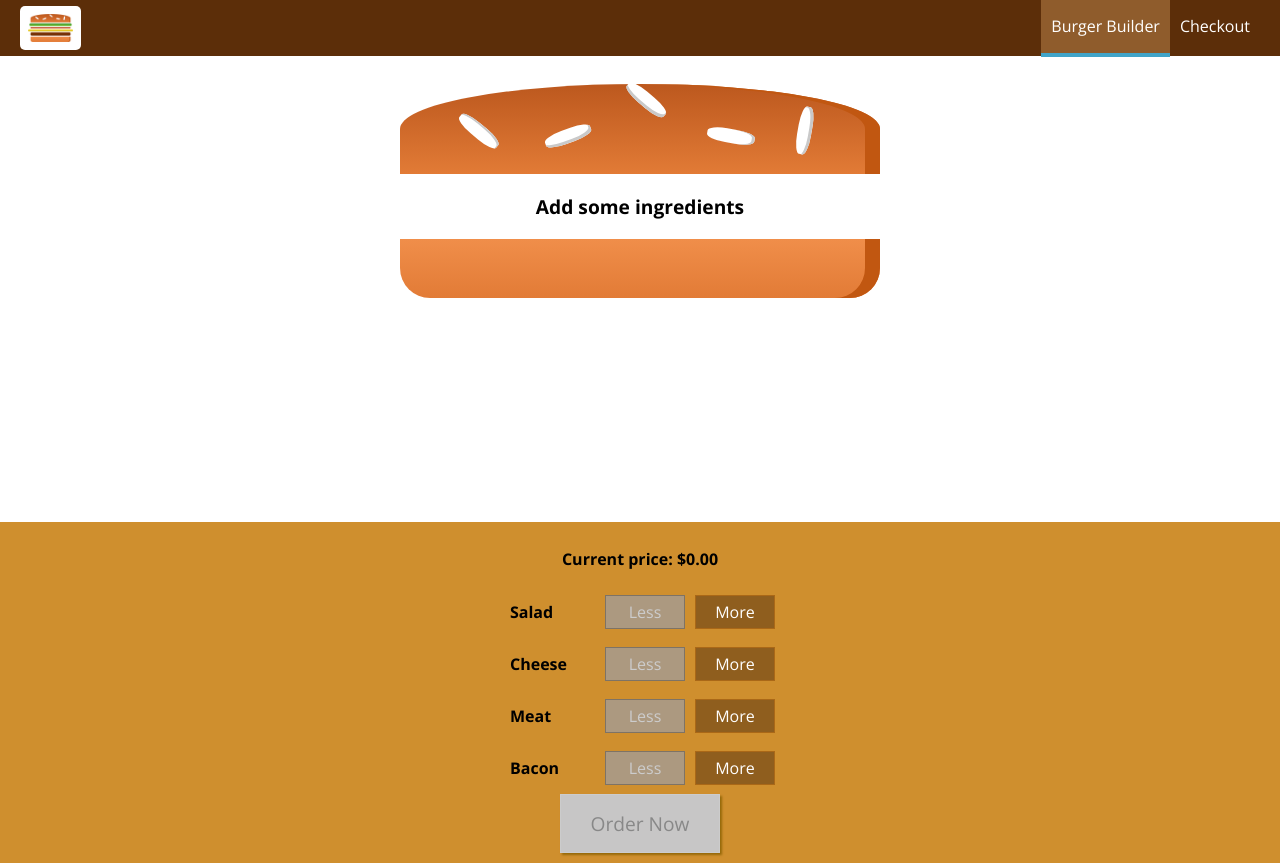
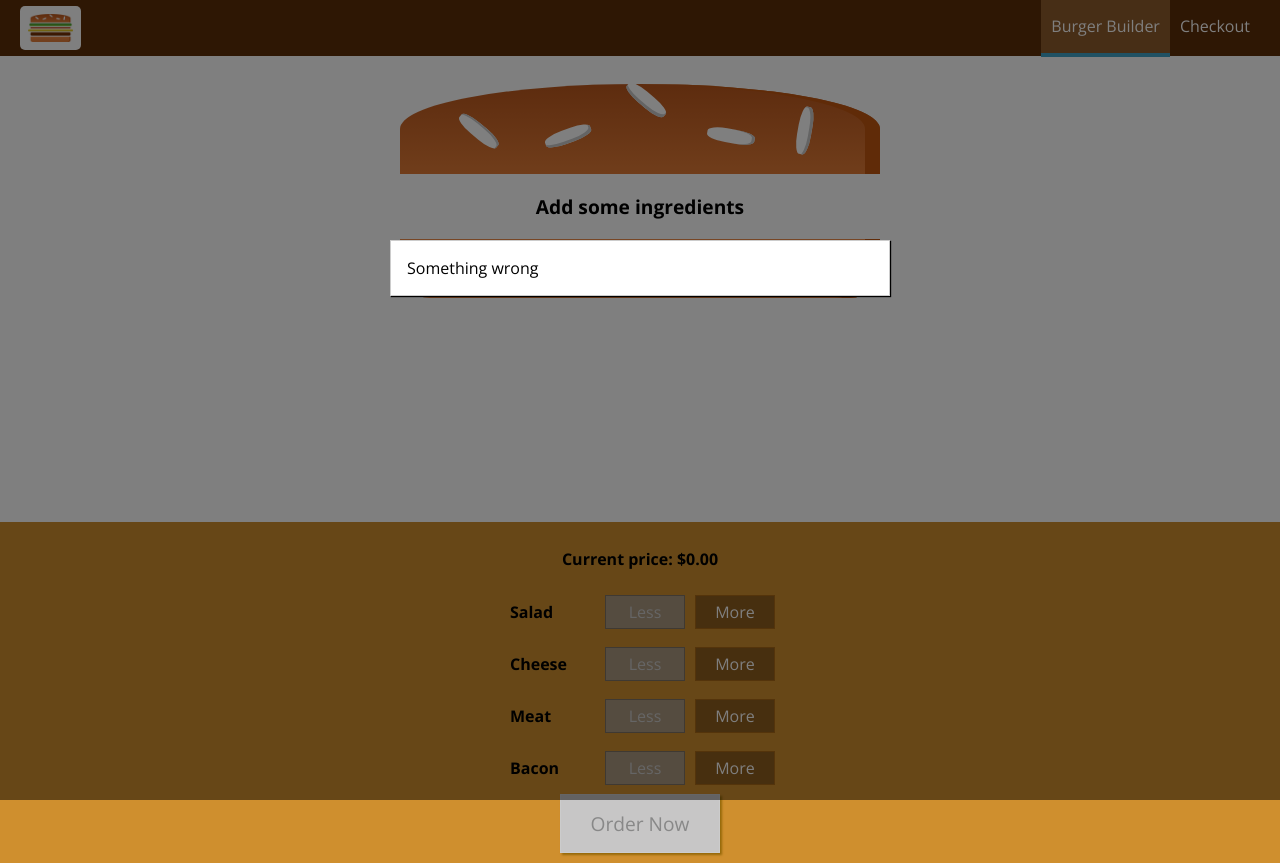
Before and after one commit to knaveenkumar3576/BurgerBuilder, a React app: page / in a window 1280 px wide. Built offline with nearby package versions, Linux system fonts and the light colour scheme.

Commit message:
adding dummy error handler

```diff
--- a/src/containers/BurgerBuilder.js
+++ b/src/containers/BurgerBuilder.js
@@ -6,6 +6,7 @@ import Modal from '../components/UI/Modal/Modal'
 import OrderSummary from '../components/Burger/OrderSummary/OrderSummary'
 import axios from '../../src/axios-orders'
 import Spinner from '../components/UI/Spinner/Spinner'
+import ErrorHandler from '../hoc/ErrorHandler/ErrorHandler'
 
 const INGREDIENT_PRICE_LIST = {
   cheese : 1,
@@ -147,4 +148,4 @@ class BurgerBuilder extends Component {
   }
 }
 
-export default BurgerBuilder;
+export default ErrorHandler(BurgerBuilder);
--- /dev/null
+++ b/src/hoc/ErrorHandler/ErrorHandler.js
@@ -0,0 +1,20 @@
+import React from 'react'
+import Modal from '../../components/UI/Modal/Modal'
+import Aux from '../Auxillary/Auxillary'
+
+const ErrorHandler=(WrappedComponent)=> {
+    return (props)=>{
+        return (
+            <Aux>
+                <Modal show>
+                    Something wrong
+                </Modal>
+                <WrappedComponent {...props}>
+
+                </WrappedComponent>
+            </Aux>
+        )
+    }
+}
+
+export default ErrorHandler
```
